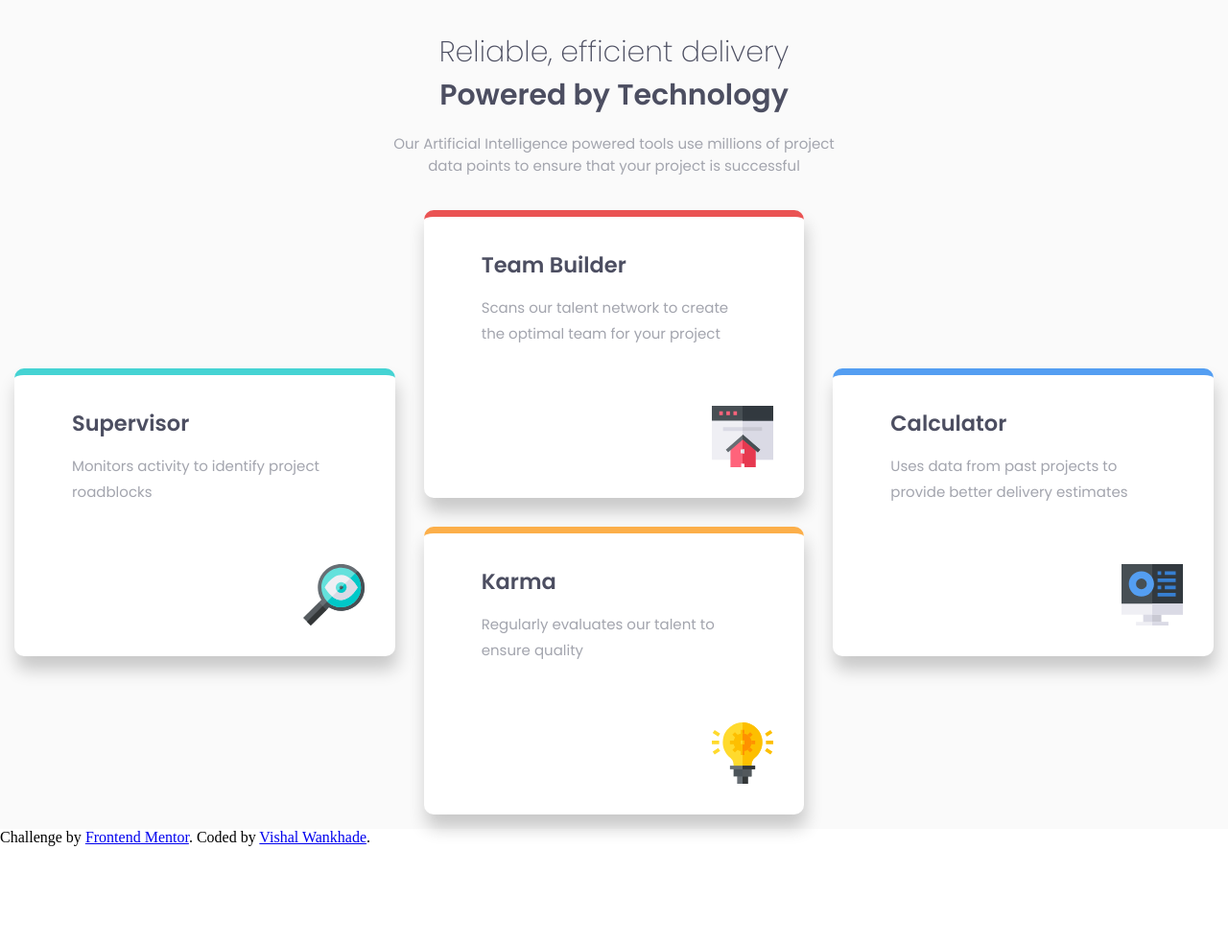
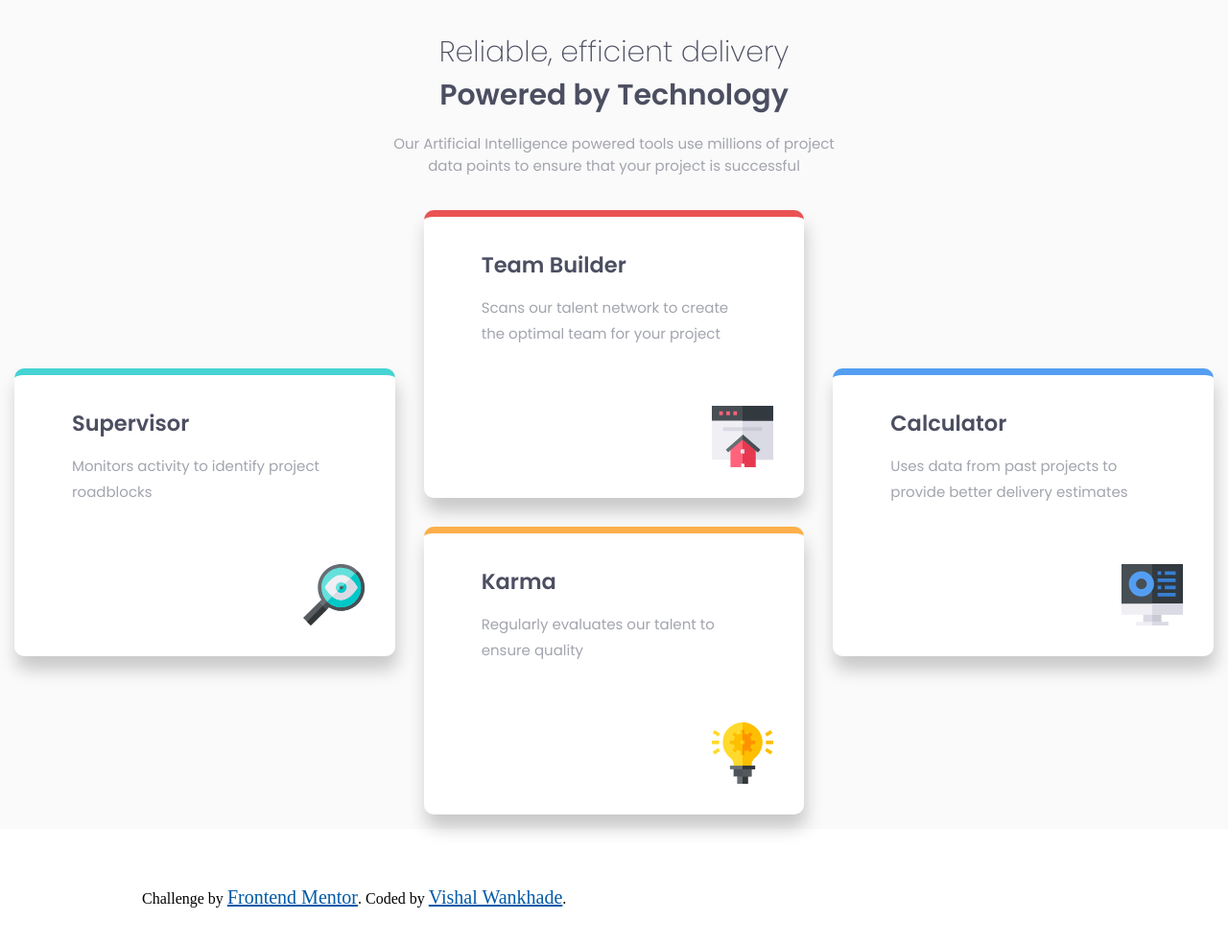
Before and after one commit to Vishal-wankhade/four-card-feature-section-master, a plain HTML site: page index.html in a window 1280 px wide. Shown: the whole page at 96% size. Before the commit the page ends 882 px from the top, so only its background shows below. Drawn offline with Linux system fonts and the light colour scheme.

Commit message:
Create style.css
initial commit

```diff
--- a/style.css
+++ b/style.css
@@ -89,6 +89,15 @@ img{
   bottom: 2rem;
   right: 2rem;
 }
+.attribution{
+  padding:20px;
+  width:80%;
+  margin: 40px auto;
+}
+.attribution a{
+  font-size:20px;
+  color:hsla(208, 100%, 33%, 1);
+}
 @media only screen and (max-width:1000px){
  section{
    display: block;
```
